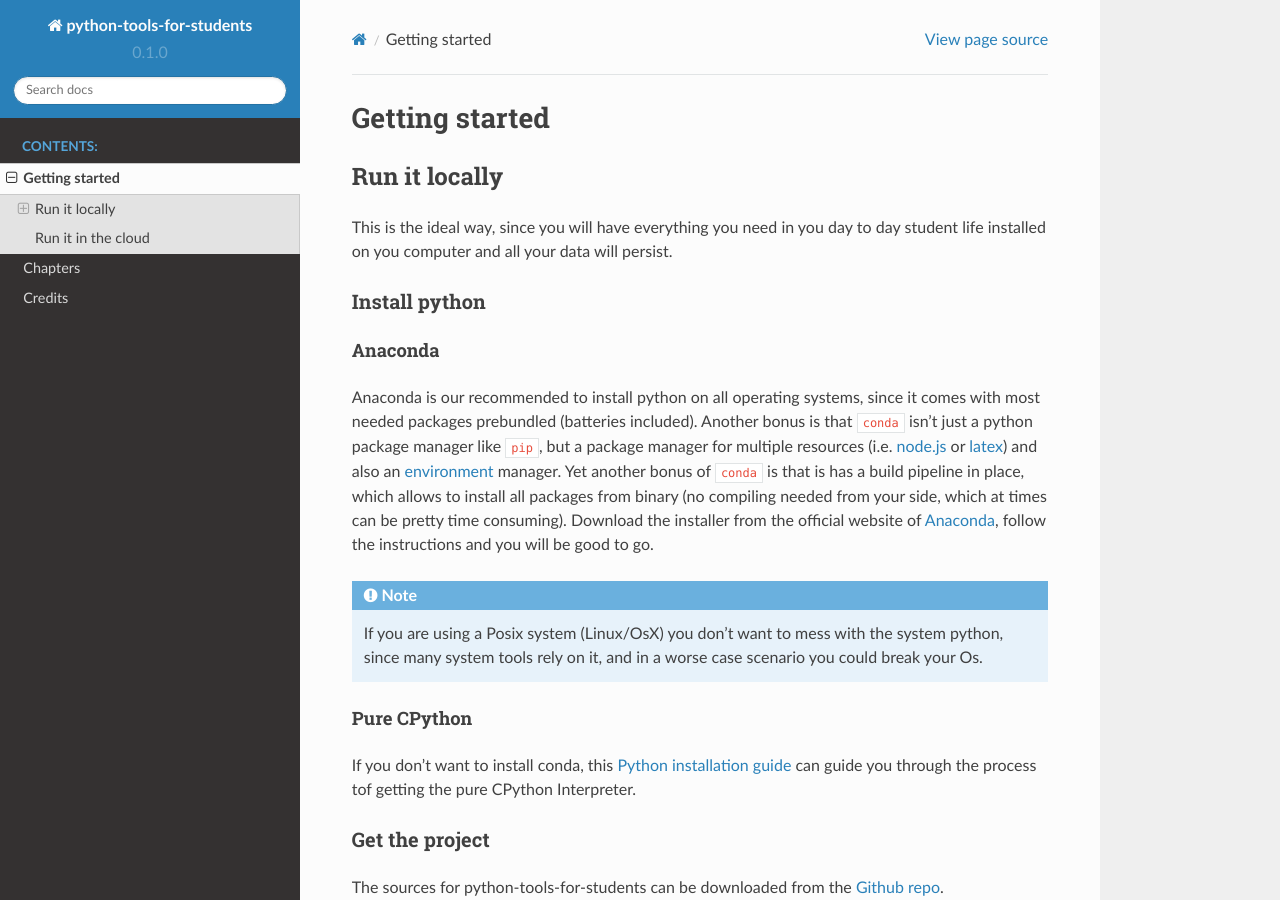
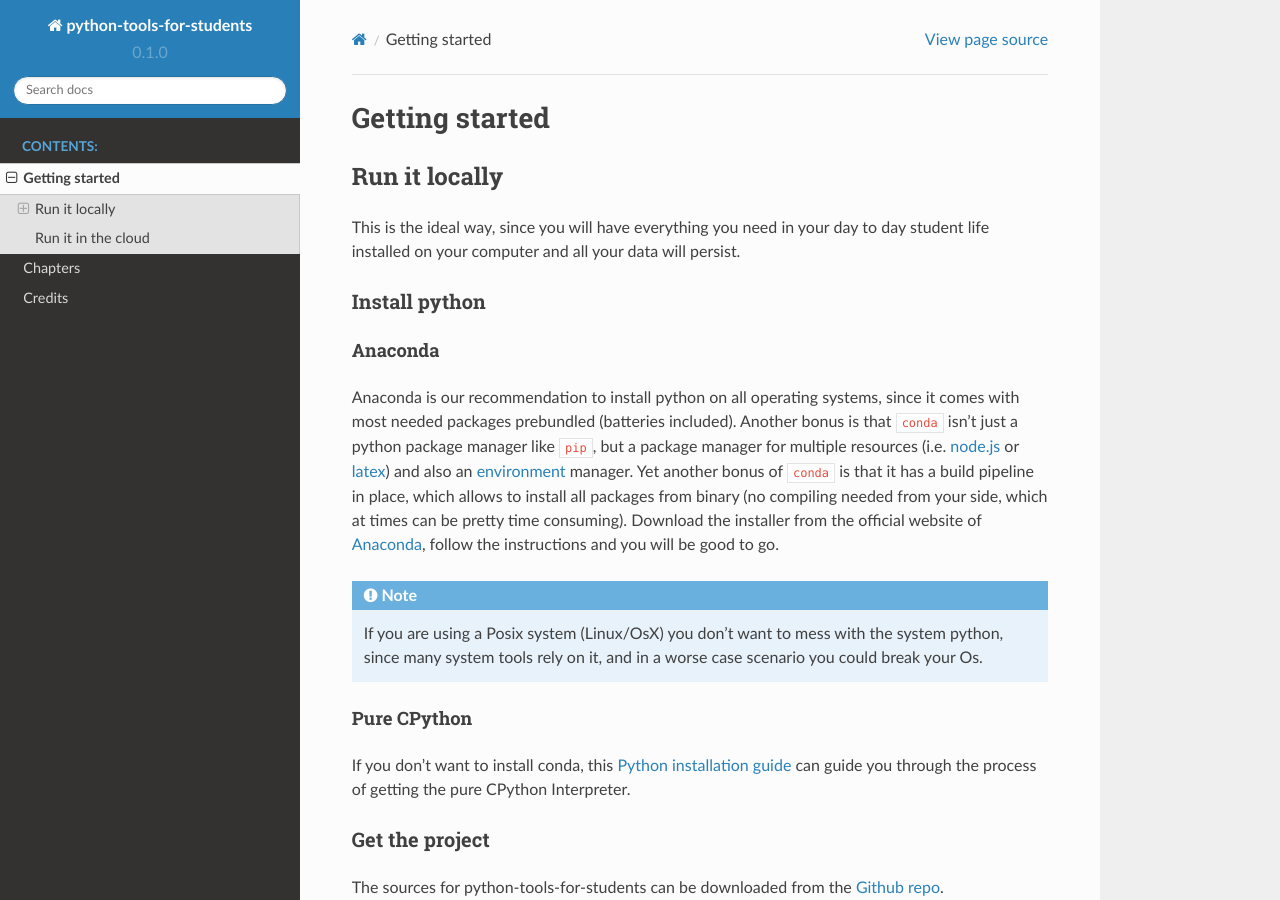
Before and after one commit to students-teach-students/python-tools-for-students, a Sphinx documentation site: the page built from docs/getting_started.rst, in a window 1280 px wide and 900 px high. Built offline with Sphinx 7.4.7 and the Read the Docs theme 2.0.0, drawn with Linux system fonts in a browser that asks for light colours; pages that are not in the unit, such as notebooks, are missing from menus.

Commit message:
implemented requested changes

```diff
--- a/docs/getting_started.rst
+++ b/docs/getting_started.rst
@@ -8,7 +8,7 @@ Run it locally
 --------------
 
 This is the ideal way, since you will have everything you need
-in you day to day student life installed on you computer and
+in your  day to day student life installed on your computer and
 all your data will persist.
 
 Install python
@@ -16,12 +16,12 @@ Install python
 
 Anaconda
 """"""""
-Anaconda is our recommended to install python on all operating systems,
+Anaconda is our recommendation to install python on all operating systems,
 since it comes with most needed packages prebundled (batteries included).
 Another bonus is that ``conda`` isn't just a python package manager like
 ``pip``, but a package manager for multiple resources
 (i.e. `node.js`_ or `latex`_) and also an `environment`_ manager.
-Yet another bonus of ``conda`` is that is has a build pipeline in place,
+Yet another bonus of ``conda`` is that it has a build pipeline in place,
 which allows to install all packages from binary (no compiling needed from
 your side, which at times can be pretty time consuming).
 Download the installer from the official website of  `Anaconda`_, follow
@@ -37,7 +37,7 @@ Pure CPython
 
 
 If you don't want to install conda, this `Python installation guide`_ can guide
-you through the process tof getting the pure CPython Interpreter.
+you through the process of getting the pure CPython Interpreter.
 
 .. _Python installation guide: https://docs.python-guide.org/starting/installation/
 .. _Anaconda: https://www.anaconda.com/distribution/
```
